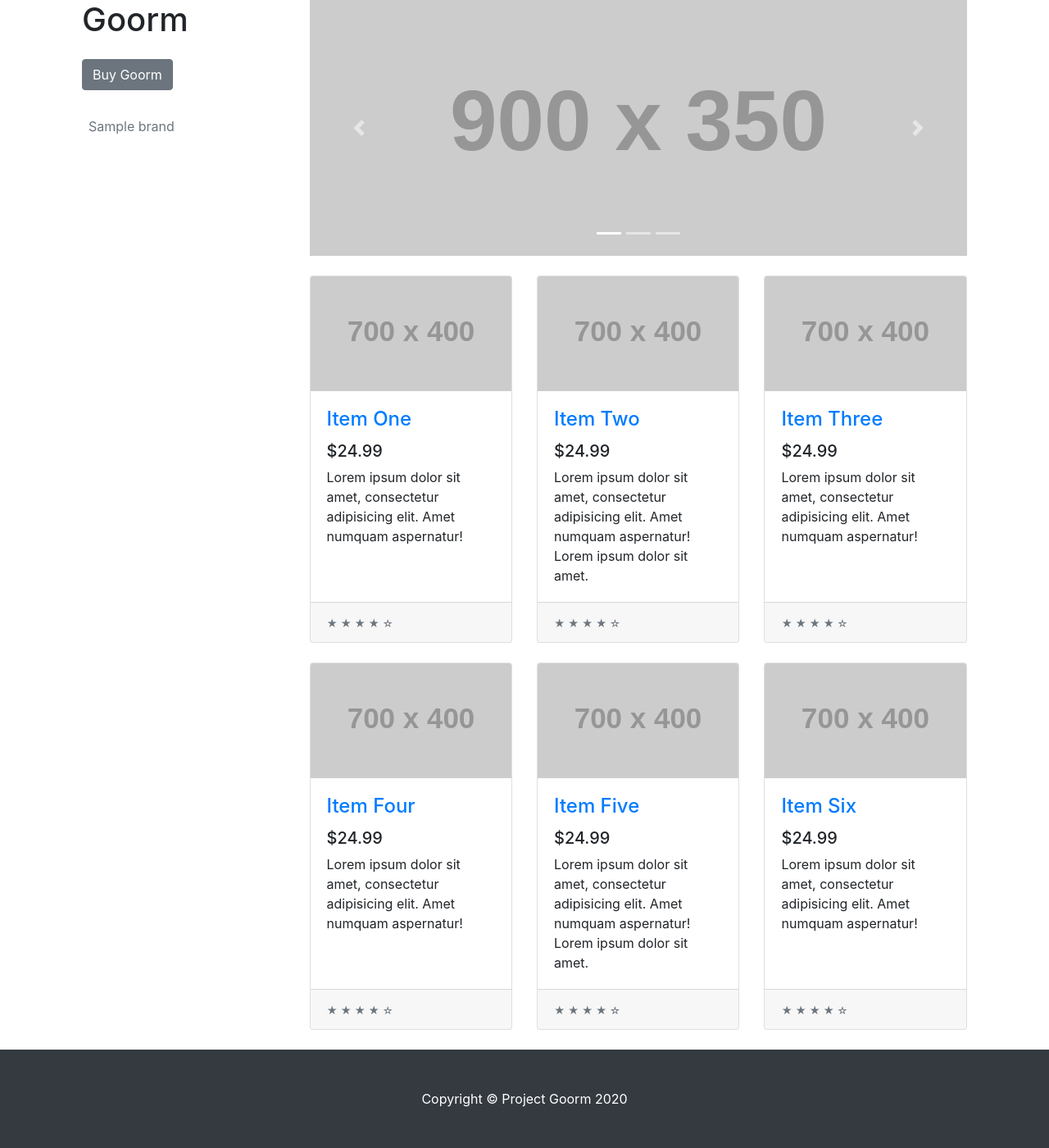
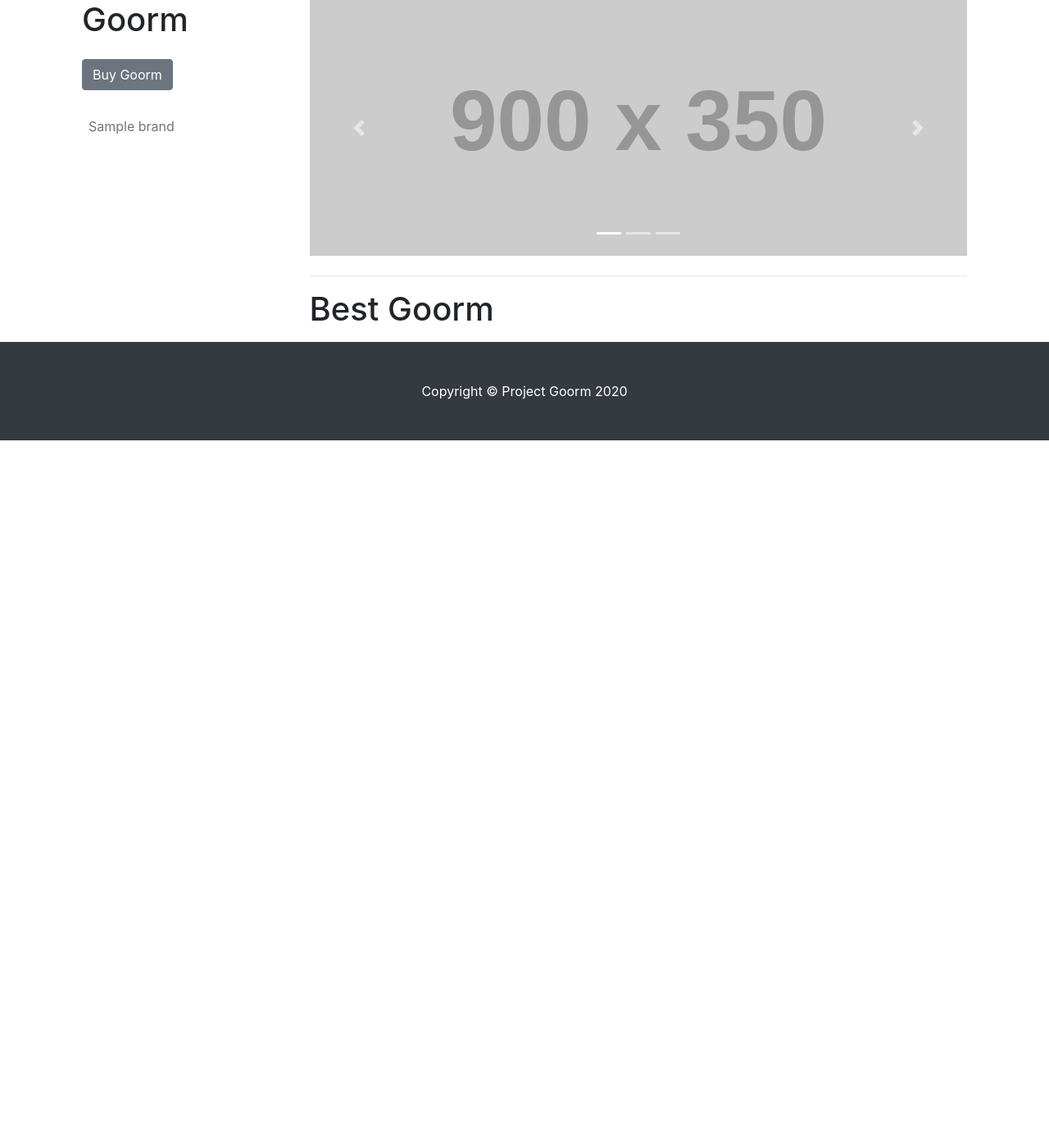
Before and after one commit to labiss96/django-goorm, a Django app: page / in a window 1280 px wide. Shown: the part 104-1504 px from the top of the page at 82% size. After the commit the page ends 641 px from the top, so only its background shows below. Run offline with Django 3.2, Linux system fonts and the light colour scheme; tables that the repository leaves empty hold one stand-in row (values such as "Sample post"); grey boxes labelled with a size stand in for pictures from a placeholder-image service; some libraries are stand-ins or nearby versions.

Commit message:
card click event 수정. 기타등등

```diff
--- a/goorm/templates/goorm/list.html
+++ b/goorm/templates/goorm/list.html
@@ -37,7 +37,7 @@
                           <a class="text-muted" href="" style="height: 100%; display: flex; justify-content:center; align-items:center;"><img class="card-img-top" src="{{grm.img.url}}" alt=""></a>
                           <div class="card-body ">
                             <h4 class="card-title">
-                              <a class="text-muted" class="stretched-link" href="{% url 'goorm:detail' grm.id %}" >{{grm.brand}} {{grm.name}}</a>
+                              <a class="stretched-link text-muted" href="{% url 'goorm:detail' grm.id %}" >{{grm.brand}} {{grm.name}}</a>
                             </h4>
                             <h5>{{grm.price}}</h5>
                             <p class="card-text"></p>
--- a/goorm/templates/goorm/new.html
+++ b/goorm/templates/goorm/new.html
@@ -8,11 +8,11 @@
         브랜드:
         <select name="brand">
         {% for brand in brands %}
-            <option value="{{brand.brd_name}}" onclick="this.form.newBrand.disabled=true">{{brand.brd_name}}</option>
+            <option value="{{brand.brd_name}}" >{{brand.brd_name}}</option>
         {% endfor %}
-            <option value="isNewBrand" onclick="this.form.newBrand.disabled=false">브랜드 추가</option>
+            <option value="isNewBrand" >브랜드 추가</option>
         </select>
-        <input type="text" name="newBrand" disabled>
+        <input type="text" name="newBrand">
         <br><br>
         이름 : <input type="text" name="name">
         <br>
--- a/main/templates/home.html
+++ b/main/templates/home.html
@@ -97,14 +97,17 @@
           </a>
         </div>
 <!-- 여기는 이제 카드 형식으로 담배 보여주는곳임 -->
+        <hr>
+        <p><h1>Best Goorm</h1></p>
+
         <div class="row">
           {% for grm in best_grms %}
-            <div class="col-lg-4 col-md-6 mb-4">
+            <div class="col-lg-3 col-md-6 mb-4">
               <div class="card card_hover h-100">
                 <a href="#" style="height: 100%; display: flex; justify-content:center; align-items:center;"><img class="card-img-top" src="{{grm.img.url}}" alt=""></a>
                 <div class="card-body"  >
                   <h4 class="card-title">
-                    <a class="text-muted" class="stretched-link" href="{% url 'goorm:detail' grm.id %}" >{{grm.brand}} {{grm.name}}</a>
+                    <a class="stretched-link text-muted" href="{% url 'goorm:detail' grm.id %}" >{{grm.brand}} {{grm.name}}</a>
                   </h4>
                   <h5>{{grm.price}}</h5>
                   <p class="card-text"></p>
@@ -115,102 +118,6 @@
               </div>
             </div>
           {% endfor %}
-
-          <div class="col-lg-4 col-md-6 mb-4">
-            <div class="card h-100">
-              <a href="#"><img class="card-img-top" src="http://placehold.it/700x400" alt=""></a>
-              <div class="card-body">
-                <h4 class="card-title">
-                  <a href="#">Item One</a>
-                </h4>
-                <h5>$24.99</h5>
-                <p class="card-text">Lorem ipsum dolor sit amet, consectetur adipisicing elit. Amet numquam aspernatur!</p>
-              </div>
-              <div class="card-footer">
-                <small class="text-muted">&#9733; &#9733; &#9733; &#9733; &#9734;</small>
-              </div>
-            </div>
-          </div>
-
-          <div class="col-lg-4 col-md-6 mb-4">
-            <div class="card h-100">
-              <a href="#"><img class="card-img-top" src="http://placehold.it/700x400" alt=""></a>
-              <div class="card-body">
-                <h4 class="card-title">
-                  <a href="#">Item Two</a>
-                </h4>
-                <h5>$24.99</h5>
-                <p class="card-text">Lorem ipsum dolor sit amet, consectetur adipisicing elit. Amet numquam aspernatur! Lorem ipsum dolor sit amet.</p>
-              </div>
-              <div class="card-footer">
-                <small class="text-muted">&#9733; &#9733; &#9733; &#9733; &#9734;</small>
-              </div>
-            </div>
-          </div>
-
-          <div class="col-lg-4 col-md-6 mb-4">
-            <div class="card h-100">
-              <a href="#"><img class="card-img-top" src="http://placehold.it/700x400" alt=""></a>
-              <div class="card-body">
-                <h4 class="card-title">
-                  <a href="#">Item Three</a>
-                </h4>
-                <h5>$24.99</h5>
-                <p class="card-text">Lorem ipsum dolor sit amet, consectetur adipisicing elit. Amet numquam aspernatur!</p>
-              </div>
-              <div class="card-footer">
-                <small class="text-muted">&#9733; &#9733; &#9733; &#9733; &#9734;</small>
-              </div>
-            </div>
-          </div>
-
-          <div class="col-lg-4 col-md-6 mb-4">
-            <div class="card h-100">
-              <a href="#"><img class="card-img-top" src="http://placehold.it/700x400" alt=""></a>
-              <div class="card-body">
-                <h4 class="card-title">
-                  <a href="#">Item Four</a>
-                </h4>
-                <h5>$24.99</h5>
-                <p class="card-text">Lorem ipsum dolor sit amet, consectetur adipisicing elit. Amet numquam aspernatur!</p>
-              </div>
-              <div class="card-footer">
-                <small class="text-muted">&#9733; &#9733; &#9733; &#9733; &#9734;</small>
-              </div>
-            </div>
-          </div>
-
-          <div class="col-lg-4 col-md-6 mb-4">
-            <div class="card h-100">
-              <a href="#"><img class="card-img-top" src="http://placehold.it/700x400" alt=""></a>
-              <div class="card-body">
-                <h4 class="card-title">
-                  <a href="#">Item Five</a>
-                </h4>
-                <h5>$24.99</h5>
-                <p class="card-text">Lorem ipsum dolor sit amet, consectetur adipisicing elit. Amet numquam aspernatur! Lorem ipsum dolor sit amet.</p>
-              </div>
-              <div class="card-footer">
-                <small class="text-muted">&#9733; &#9733; &#9733; &#9733; &#9734;</small>
-              </div>
-            </div>
-          </div>
-
-          <div class="col-lg-4 col-md-6 mb-4">
-            <div class="card h-100">
-              <a href="#"><img class="card-img-top" src="http://placehold.it/700x400" alt=""></a>
-              <div class="card-body">
-                <h4 class="card-title">
-                  <a href="#">Item Six</a>
-                </h4>
-                <h5>$24.99</h5>
-                <p class="card-text">Lorem ipsum dolor sit amet, consectetur adipisicing elit. Amet numquam aspernatur!</p>
-              </div>
-              <div class="card-footer">
-                <small class="text-muted">&#9733; &#9733; &#9733; &#9733; &#9734;</small>
-              </div>
-            </div>
-          </div>
 
         </div>
         <!-- /.row -->
--- a/main/views.py
+++ b/main/views.py
@@ -9,8 +9,8 @@
 
 # top3 Goorm 표시를 위한 데이터처리.
     best_list = []
-    if len(best_goorms) >= 3:
-        for i in range(3):
+    if len(best_goorms) >= 4:
+        for i in range(4):
             score_star = score_trans(best_goorms[i].score)
             best_goorms[i].star = score_star
             best_list.append(best_goorms[i])
```
Also changed, not shown: goorm/templates/goorm/brand_detail.html (+13 -15 lines), goorm/templates/goorm/search.html (+23 -23 lines).
